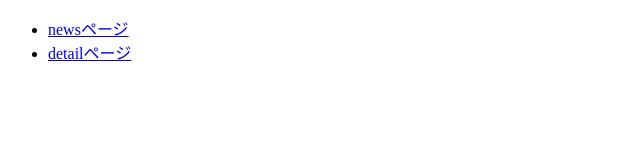
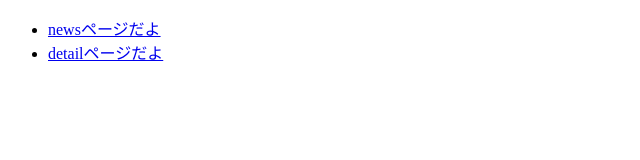
Before and after one commit to stylelab/jamstack, a Nuxt app: page / in a window 1280 px wide. Shown: the top 160 px of the page, without its empty margins (0-640 px from the left). Built offline with nearby package versions, Linux system fonts and the light colour scheme.

Commit message:
update - texts

```diff
--- a/pages/index.vue
+++ b/pages/index.vue
@@ -2,12 +2,12 @@
   <ul>
     <li>
       <nuxt-link :to="`/news/`">
-        newsページ
+        newsページだよ
       </nuxt-link>
     </li>
     <li>
       <nuxt-link :to="`/detail/`">
-        detailページ
+        detailページだよ
       </nuxt-link>
     </li>
   </ul>
```
